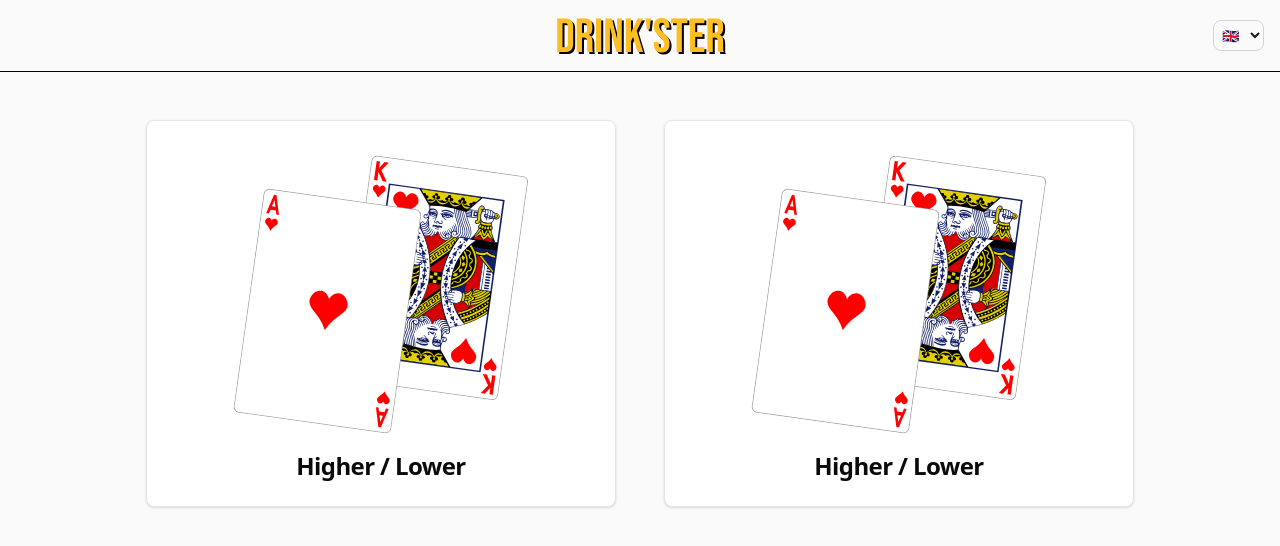
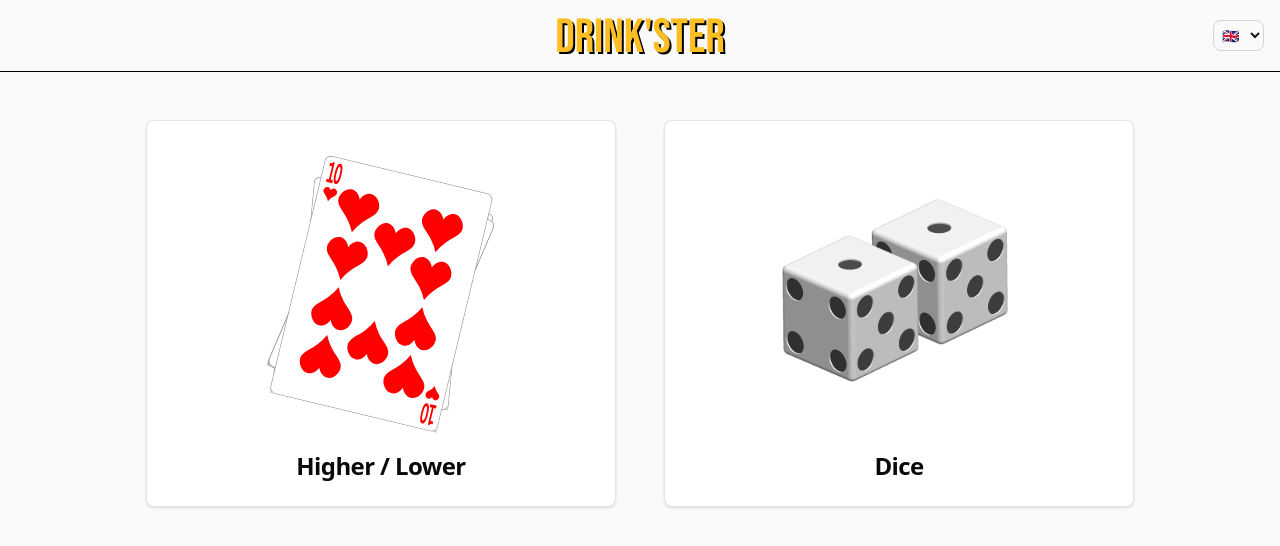
Before and after one commit to MLousdal/Drinkster, a Vue app: page /en in a window 1280 px wide. Shown: the top 546 px of the page. Built offline with nearby package versions, Linux system fonts and the light colour scheme.

Commit message:
Make dice page

```diff
--- a/src/components/GameCard.vue
+++ b/src/components/GameCard.vue
@@ -1,4 +1,5 @@
 <template>
+  <RouterLink :to="{name: to}">
     <article
       class="block rounded-lg border border-neutral-200 bg-white p-6 shadow transition hover:bg-neutral-100 dark:border-amber-400 dark:bg-neutral-900 dark:hover:bg-neutral-800"
     >
@@ -7,10 +8,14 @@
         {{ title }}
       </h2>
     </article>
+  </RouterLink>
 </template>
 <script setup lang="ts">
+import { RouterLink } from 'vue-router'
+
 defineProps<{
   image?: string
   title: string
+  to: string
 }>()
 </script>
--- a/src/i18n/locales/da.json
+++ b/src/i18n/locales/da.json
@@ -1,6 +1,9 @@
 {
   "home": {
     "title": "Drink'ster"
+  },
+  "dice": {
+    "title": "Terninger"
   },
   "overunder": {
     "title": "over / under",
--- a/src/i18n/locales/en.json
+++ b/src/i18n/locales/en.json
@@ -1,6 +1,9 @@
 {
   "home": {
     "title": "Drink'ster"
+  },
+  "dice": {
+    "title": "Dice"
   },
   "overunder": {
     "title": "higher / lower",
--- a/src/router/index.ts
+++ b/src/router/index.ts
@@ -16,6 +16,10 @@ const router = createRouter({
           path: 'overunder',
           name: 'overunder',
           component: () => import('../views/OverUnderView.vue')
+        }, {
+          path: 'dice',
+          name: 'dice',
+          component: () => import('../views/DiceView.vue')
         }]
     }
   ]
--- /dev/null
+++ b/src/views/DiceView.vue
@@ -0,0 +1,6 @@
+<template>
+  <div>
+
+  </div>
+</template>
+<script setup lang="ts"></script>
--- a/src/views/HomeView.vue
+++ b/src/views/HomeView.vue
@@ -1,14 +1,9 @@
 <template>
-  <section class="container flex flex-col md:flex-row gap-8 xl:gap-12 justify-center mt-12">
-    <RouterLink :to="{ name: 'overunder' }">
-      <GameCard :title="$t('overunder.title')" image="/overunder.svg" class="block"></GameCard>
-    </RouterLink>
-    <RouterLink :to="{ name: 'overunder' }">
-      <GameCard :title="$t('overunder.title')" image="/overunder.svg" class="block"></GameCard>
-    </RouterLink>
+  <section class="container mt-12 flex flex-col justify-center gap-8 md:flex-row xl:gap-12">
+    <GameCard :title="$t('overunder.title')" image="/overunder.svg" class="block" to="overunder" />
+    <GameCard :title="$t('dice.title')" image="/dice.svg" class="block" to="dice" />
   </section>
 </template>
 <script setup lang="ts">
-import { RouterLink } from 'vue-router'
 import GameCard from '@/components/GameCard.vue'
 </script>
```
Also changed, not shown: public/dice.svg (added), public/overunder.svg. Lines whose indentation alone changed are shown as unchanged.
